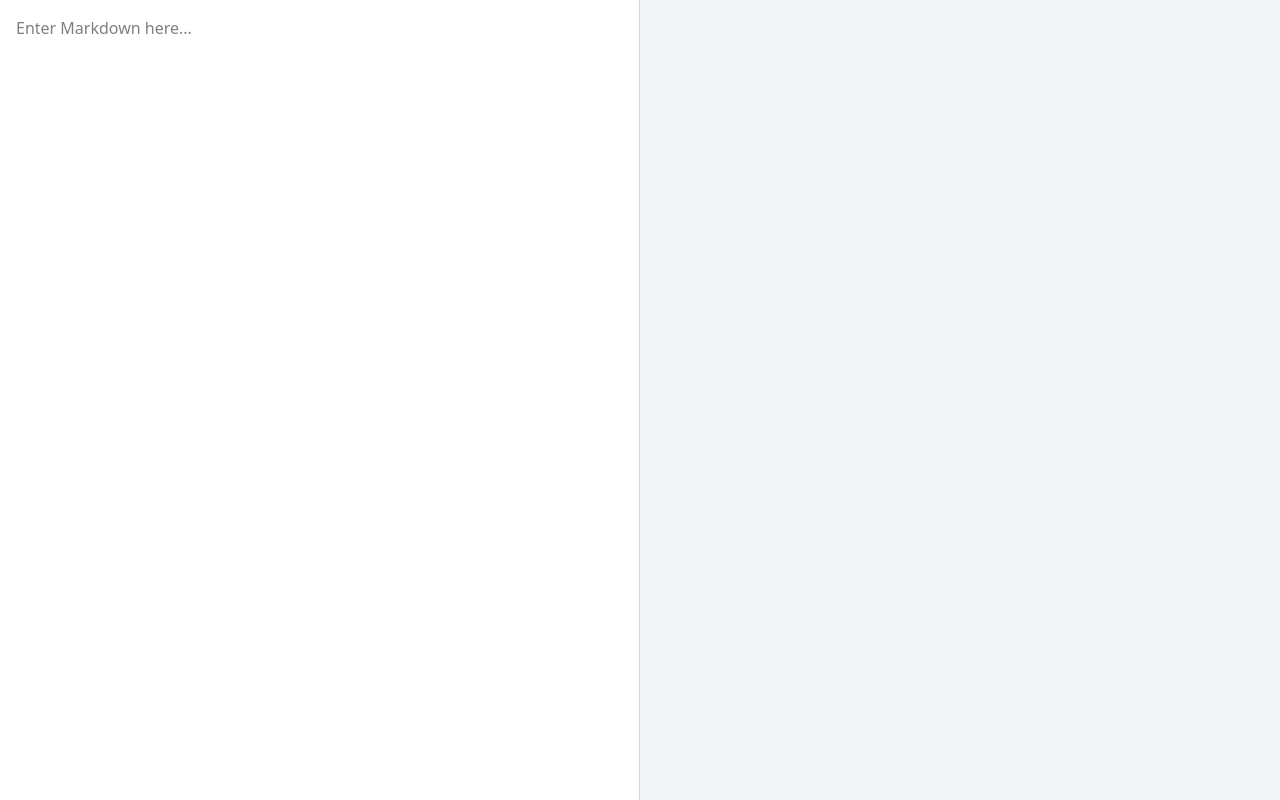
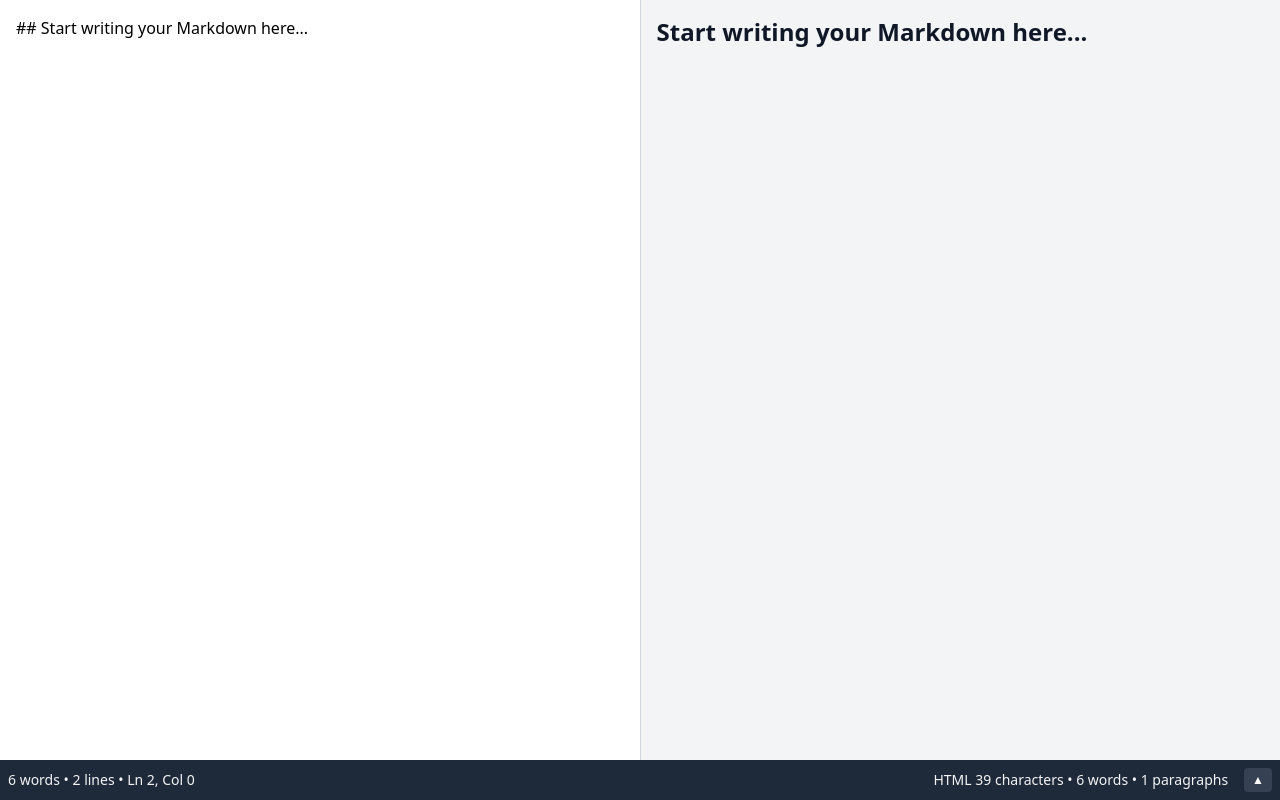
Before and after one commit to Bartek-Nowak/MarkIt, a Vue app: page / in a window 1280 px wide. Built offline with nearby package versions, Linux system fonts and the light colour scheme; the HTML template or start-up script is replaced by a standard one.

Commit message:
feat: add InfoBar component with live Markdown stats and toggle visibility

```diff
--- /dev/null
+++ b/src/components/InfoBar.vue
@@ -0,0 +1,41 @@
+<script setup lang="ts">
+import { defineProps, ref } from 'vue'
+
+interface Stats {
+  lines: number
+  words: number
+  characters: number
+  paragraphs: number
+  ln: number
+  col: number
+}
+
+const props = defineProps<{ stats: Stats }>()
+const isVisible = ref(true)
+
+const toggleVisibility = () => {
+  isVisible.value = !isVisible.value
+}
+</script>
+
+<template>
+  <footer v-if="isVisible" class="w-full bg-gray-800 text-gray-100 text-sm p-2 flex justify-between items-center">
+    <div>
+      {{ props.stats.words }} words • {{ props.stats.lines }} lines • Ln {{ props.stats.ln }}, Col {{ props.stats.col }}
+    </div>
+    <div class="flex items-center space-x-4">
+      <div>
+        HTML {{ props.stats.characters }} characters • {{ props.stats.words }} words • {{ props.stats.paragraphs }}
+        paragraphs
+      </div>
+      <button @click="toggleVisibility" class="bg-gray-700 hover:bg-gray-600 text-white px-2 py-1 rounded text-xs">
+        ▲
+      </button>
+    </div>
+  </footer>
+
+  <button v-else @click="toggleVisibility"
+    class="fixed bottom-2 right-2 bg-gray-800 hover:bg-gray-700 text-white px-2 py-1 rounded text-xs">
+    ▼
+  </button>
+</template>
--- a/src/components/MarkdownEditorPreview.vue
+++ b/src/components/MarkdownEditorPreview.vue
@@ -1,22 +1,45 @@
 <script setup lang="ts">
 import { marked } from 'marked'
-import { ref, watch } from 'vue'
+import { ref, computed, watch } from 'vue'
+import InfoBar from './InfoBar.vue'
 
-const markdown = ref('')
+const markdown = ref('## Start writing your Markdown here...\n')
 const preview = ref(marked.parse(markdown.value))
 
 watch(markdown, (newVal) => {
   preview.value = marked.parse(newVal)
 })
+
+const stats = computed(() => {
+  const lines = markdown.value.split('\n')
+  const words = markdown.value.split(/\s+/).filter(w => w).length
+  const characters = markdown.value.length
+  const paragraphs = markdown.value.split(/\n\n+/).filter(p => p).length
+  const lineNumber = lines.length
+  const colNumber = lines[lines.length - 1]?.length || 0
+
+  return {
+    lines: lineNumber,
+    words,
+    characters,
+    paragraphs,
+    ln: lineNumber,
+    col: colNumber
+  }
+})
 </script>
 
 <template>
-  <main class="h-screen w-screen flex">
-    <textarea v-model="markdown" placeholder="Enter Markdown here..."
-      class="w-1/2 h-full p-4 border-r border-gray-300 resize-none focus:outline-none"></textarea>
+  <main class="h-screen w-screen flex flex-col">
+    <div class="flex flex-1 overflow-auto">
+      <textarea v-model="markdown" placeholder="Enter Markdown here..."
+        class="w-1/2 p-4 border-r border-gray-300 resize-none focus:outline-none flex-1"></textarea>
 
-    <div class="w-1/2 h-full p-4 overflow-auto flex justify-center bg-gray-100">
-      <article class="prose w-full" v-html="preview"></article>
+      <div class="w-1/2 p-4 bg-gray-100 flex justify-center flex-1 overflow-auto">
+        <article class="prose w-full max-w-full" v-html="preview"></article>
+      </div>
     </div>
+
+    <InfoBar :stats="stats" />
   </main>
 </template>
```
